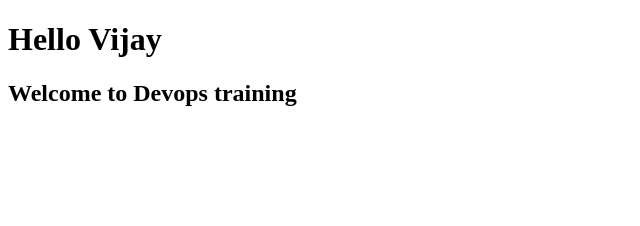
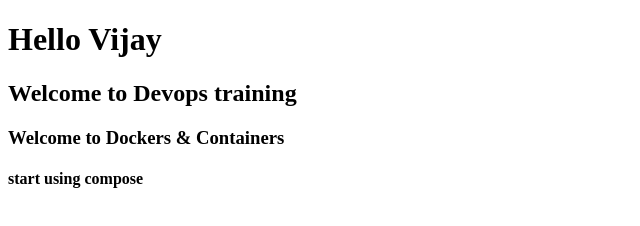
Before and after one commit to vadapa01/vijay-webui-bmoapp, a plain HTML site: page index.html in a window 1280 px wide. Shown: the whole page, without its empty margins (0-640 px from the left). Drawn offline with Linux system fonts and the light colour scheme.

```diff
--- a/index.html
+++ b/index.html
@@ -8,5 +8,7 @@
 <body>
     <h1> Hello Vijay </h1>
     <h2> Welcome to Devops training </h2>
+    <h3> Welcome to Dockers & Containers </h3>
+    <h4> start using compose </h4>
 </body>
 </html>
```
Also changed, not shown: 1 other file.
